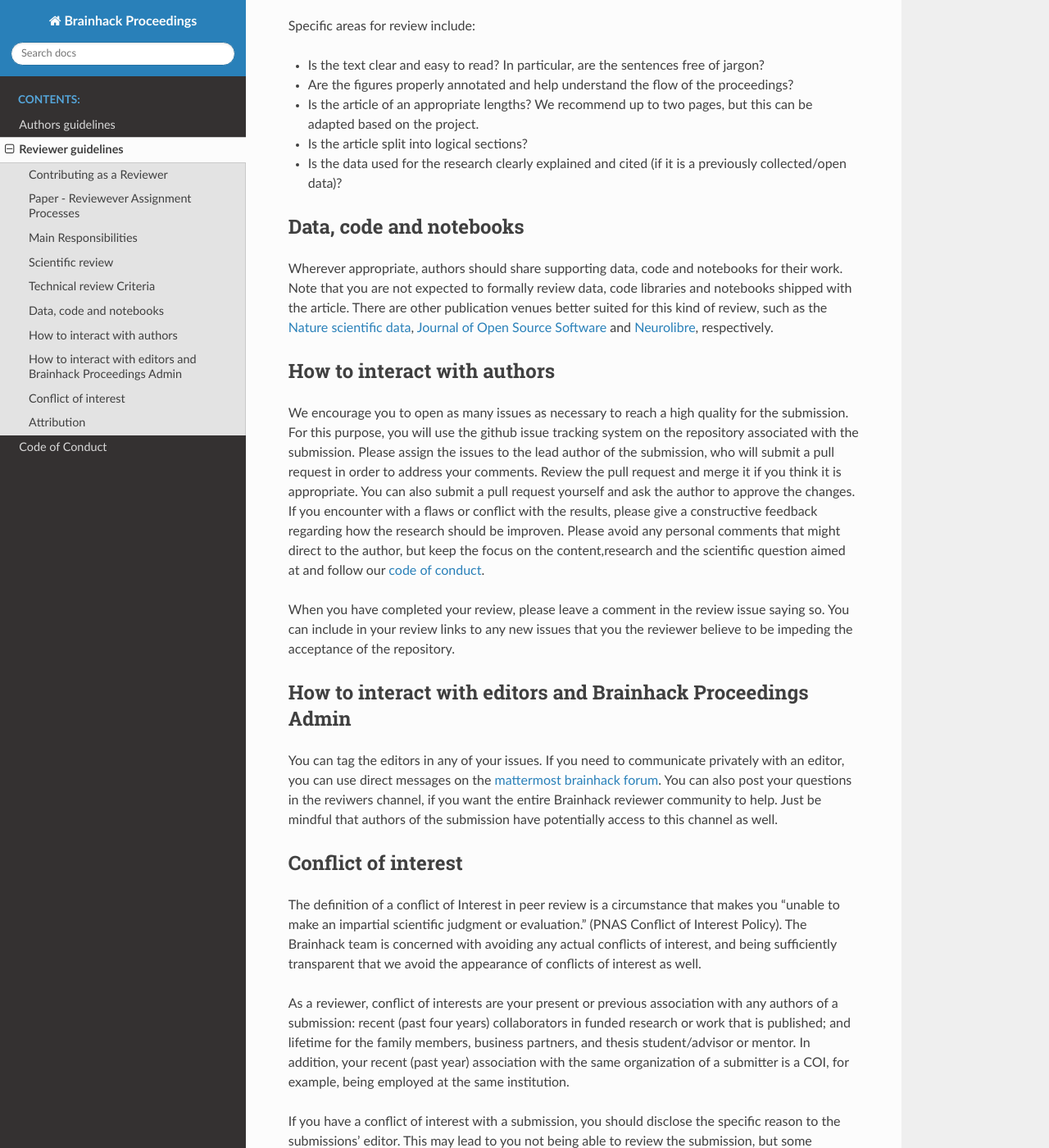
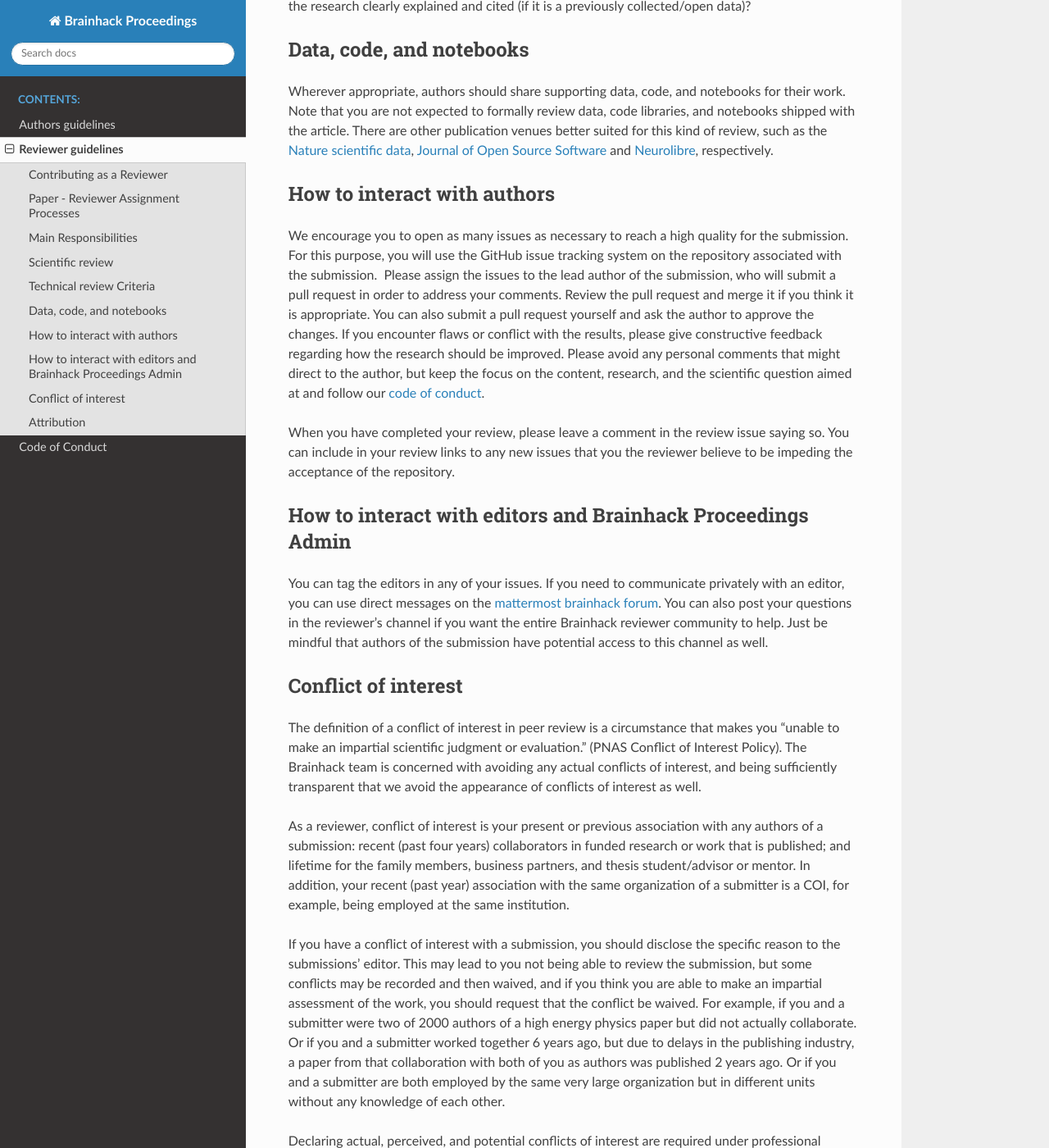
Before and after one commit to brainhack-proceedings/docs, a Sphinx documentation site: the page built from source/REVIEWERS.md, in a window 1280 px wide and 1400 px high, scrolled down 1260 px. Shown: the whole window at 82% size. Built offline with Sphinx 7.4.7 and the Read the Docs theme 2.0.0, drawn with Linux system fonts in a browser that asks for light colours; some of the changed text lies outside the part shown.

Commit message:
Typos are corrected

```diff
--- a/source/REVIEWERS.md
+++ b/source/REVIEWERS.md
@@ -2,58 +2,58 @@
 
 ## Contributing as a Reviewer
 
-Brainhack Proceedings are run through a pool of volunteering reviewers, who have the field knowledge and experience to review the papers submitted throughout the year. The reviewer applications run through a simple [submission form]() and the approval is done by the editorial team of the Brainhack Proceedings. Based on the field of knowledge you indicate in your application, the submitted abstracts are assigned to you by the editors and issued into the system to track the reviewing processees.
+Brainhack Proceedings are run through a pool of volunteering reviewers, who have the field knowledge and experience to review the papers submitted throughout the year. The reviewer applications run through a simple [submission form]() and the approval is done by the editorial team of the Brainhack Proceedings. Based on the field of knowledge you indicate in your application, the submitted abstracts are assigned to you by the editors and issued into the system to track the reviewing processes.
 
 
-## Paper - Reviewever Assignment Processes
+## Paper - Reviewer Assignment Processes
 
-Brainhack proceedings will have a list of editors, who will take an active work in the paper-reviewer assignment and track workflow. The editor team will ask the pool of reviewers to collect their interest in reviewing the papers at hand. Based on the interests, and if there will be no declearation of [conflict of interest](#conflict-of-interest), the reviewer will agreed with the reviewer. The Editor will open a review issue on the associated paper's repo and and the agreed reviewers will be tagged for that issue. Each reviewer will have a direct contact with the editor in the case of any request and help.
+Brainhack proceedings will have a list of editors, who will take an active work in the paper-reviewer assignment and track workflow. The editor team will ask the pool of reviewers to collect their interest in reviewing the papers at hand. Based on the interests, and if there will be no declaration of [conflict of interest](#conflict-of-interest), the reviewer will agree with the reviewer. The Editor will open a review issue on the associated paper's repo and the agreed reviewers will be tagged for that issue. Each reviewer will have direct contact with the editor in the case of any request and help.
 
 
 ## Main Responsibilities
 
-As a Brainhack proceedings reviewer, you are responsible for the technical quality of the resources available for our community. Prior to review, an editor establishes that the submission qualifies in principles, and an administrator has built a pdf for the initial submission, which gets listed on the brainhack proceedings website as a preprint, so you can review the material directly on the pdf (the link is at the top of the github page of the article). Now your role is to ensure the submitted materials take full advantage of the proceedings format, prior to final publication. Specific criteria for review are listed below.
+As a Brainhack proceedings reviewer, you are responsible for the technical quality of the resources available for our community. Prior to the review, an editor establishes that the submission qualifies in principles, and an administrator has built a pdf for the initial submission, which gets listed on the brainhack proceedings website as a preprint, so you can review the material directly on the pdf (the link is at the top of the Github page of the article). Now your role is to ensure the submitted materials take full advantage of the proceedings format, prior to final publication. Specific criteria for review are listed below.
 
 
 ## Scientific review
 You need to assess that work is scientifically sound, including but not limited to the following:
- * Are the objectives and hypothesis of the work clearly stated?
- * Is the context of the work clearly presented?/
- * Are key prior works on the subject properly cited?
- * Are the methods sound?
- * Are the results presented clearly?
- * Are the conclusions supported by the results?
- *
+ * Are the objectives and hypothesis of the work clearly stated?
+ * Is the context of the work clearly presented?/
+ * Are key prior works on the subject properly cited?
+ * Are the methods sound?
+ * Are the results presented clearly?
+ * Are the conclusions supported by the results?
+ *
 
 ## Technical review Criteria
-You may want to go through some examples of high quality proceedings from past years from Proceedings menu of the [Brainhack website](brainhack.org)
+You may want to go through some examples of high-quality proceedings from past years from Proceedings menu of the [Brainhack website](brainhack.org)
 
 Specific areas for review include:
- * Is the text clear and easy to read? In particular, are the sentences free of jargon?
- * Are the figures properly annotated and help understand the flow of the proceedings?
- * Is the article of an appropriate lengths? We recommend up to two pages, but this can be adapted based on the project.
- * Is the article split into logical sections?
- * Is the data used for the research clearly explained and cited (if it is a previously collected/open data)?
+ * Is the text clear and easy to read? In particular, are the sentences free of jargon?
+ * Are the figures properly annotated and help understand the flow of the proceedings?
+ * Is the article of appropriate lengths? We recommend up to two pages, but this can be adapted based on the project.
+ * Is the article split into logical sections?
+ * Is the data used for the research clearly explained and cited (if it is a previously collected/open data)?
 
-## Data, code and notebooks
-Wherever appropriate, authors should share supporting data, code and notebooks for their work. Note that you are not expected to formally review data, code libraries and notebooks shipped with the article. There are other publication venues better suited for this kind of review, such as the [Nature scientific data](https://www.nature.com/sdata/), [Journal of Open Source Software](https://joss.theoj.org/) and [Neurolibre](https://neurolibre.com), respectively.
+## Data, code, and notebooks
+Wherever appropriate, authors should share supporting data, code, and notebooks for their work. Note that you are not expected to formally review data, code libraries, and notebooks shipped with the article. There are other publication venues better suited for this kind of review, such as the [Nature scientific data](https://www.nature.com/sdata/), [Journal of Open Source Software](https://joss.theoj.org/) and [Neurolibre](https://neurolibre.com), respectively.
 
 ## How to interact with authors
-We encourage you to open as many issues as necessary to reach a high quality for the submission. For this purpose, you will use the github issue tracking system on the repository associated with the submission.  Please assign the issues to the lead author of the submission, who will submit a pull request in order to address your comments. Review the pull request and merge it if you think it is appropriate. You can also submit a pull request yourself and ask the author to approve the changes. If you encounter with a flaws or conflict with the results, please give a constructive feedback regarding how the research should be improven. Please avoid any personal comments that might direct to the author, but keep the focus on the content,research and the scientific question aimed at and follow our [code of conduct](COC.md).
+We encourage you to open as many issues as necessary to reach a high quality for the submission. For this purpose, you will use the GitHub issue tracking system on the repository associated with the submission.  Please assign the issues to the lead author of the submission, who will submit a pull request in order to address your comments. Review the pull request and merge it if you think it is appropriate. You can also submit a pull request yourself and ask the author to approve the changes. If you encounter flaws or conflict with the results, please give constructive feedback regarding how the research should be improved. Please avoid any personal comments that might direct to the author, but keep the focus on the content, research, and the scientific question aimed at and follow our [code of conduct](COC.md).
 
 When you have completed your review, please leave a comment in the review issue saying so. You can include in your review links to any new issues that you the reviewer believe to be impeding the acceptance of the repository.
 
 ## How to interact with editors and Brainhack Proceedings Admin
-You can tag the editors in any of your issues. If you need to communicate privately with an editor, you can use direct messages on the [mattermost brainhack forum](https://mattermost.brainhack.org). You can also post your questions in the reviwers channel, if you want the entire Brainhack reviewer community to help. Just be mindful that authors of the submission have potentially access to this channel as well.
+You can tag the editors in any of your issues. If you need to communicate privately with an editor, you can use direct messages on the [mattermost brainhack forum](https://mattermost.brainhack.org). You can also post your questions in the reviewer's channel if you want the entire Brainhack reviewer community to help. Just be mindful that authors of the submission have potential access to this channel as well.
 
 ## Conflict of interest
-The definition of a conflict of Interest in peer review is a circumstance that makes you “unable to make an impartial scientific judgment or evaluation.” (PNAS Conflict of Interest Policy). The Brainhack team is concerned with avoiding any actual conflicts of interest, and being sufficiently transparent that we avoid the appearance of conflicts of interest as well.
+The definition of a conflict of interest in peer review is a circumstance that makes you “unable to make an impartial scientific judgment or evaluation.” (PNAS Conflict of Interest Policy). The Brainhack team is concerned with avoiding any actual conflicts of interest, and being sufficiently transparent that we avoid the appearance of conflicts of interest as well.
 
-As a reviewer, conflict of interests are your present or previous association with any authors of a submission: recent (past four years) collaborators in funded research or work that is published; and lifetime for the family members, business partners, and thesis student/advisor or mentor. In addition, your recent (past year) association with the same organization of a submitter is a COI, for example, being employed at the same institution.
+As a reviewer, conflict of interest is your present or previous association with any authors of a submission: recent (past four years) collaborators in funded research or work that is published; and lifetime for the family members, business partners, and thesis student/advisor or mentor. In addition, your recent (past year) association with the same organization of a submitter is a COI, for example, being employed at the same institution.
 
-If you have a conflict of interest with a submission, you should disclose the specific reason to the submissions’ editor. This may lead to you not being able to review the submission, but some conflicts may be recorded and then waived, and if you think you are able to make an impartial assessment of the work, you should request that the conflict be waived. For example, if you and a submitter were two of 2000 authors of a high energy physics paper but did not actually collaborate. Or if you and a submitter worked together 6 years ago, but due to delays in the publishing industry, a paper from that collaboration with both of you as authors was published 2 year ago. Or if you and a submitter are both employed by the same very large organization but in different units without any knowledge of each other.
+If you have a conflict of interest with a submission, you should disclose the specific reason to the submissions’ editor. This may lead to you not being able to review the submission, but some conflicts may be recorded and then waived, and if you think you are able to make an impartial assessment of the work, you should request that the conflict be waived. For example, if you and a submitter were two of 2000 authors of a high energy physics paper but did not actually collaborate. Or if you and a submitter worked together 6 years ago, but due to delays in the publishing industry, a paper from that collaboration with both of you as authors was published 2 years ago. Or if you and a submitter are both employed by the same very large organization but in different units without any knowledge of each other.
 
-Declaring actual, perceived, and potential conflicts of interest is required under professional ethics. If in doubt: ask the editors.
+Declaring actual, perceived, and potential conflicts of interest are required under professional ethics. If in doubt: ask the editors.
 
 ## Attribution
 Some material in this section was adapted from the "Journal of Open Source Software" [reviewing guidelines](https://github.com/openjournals/joss/blob/master/docs/reviewer_guidelines.md), released under an MIT license, as well as the [Neurolibre publication guidelines](https://docs.neurolibre.com/en/latest/), also released under an MIT license.
```
